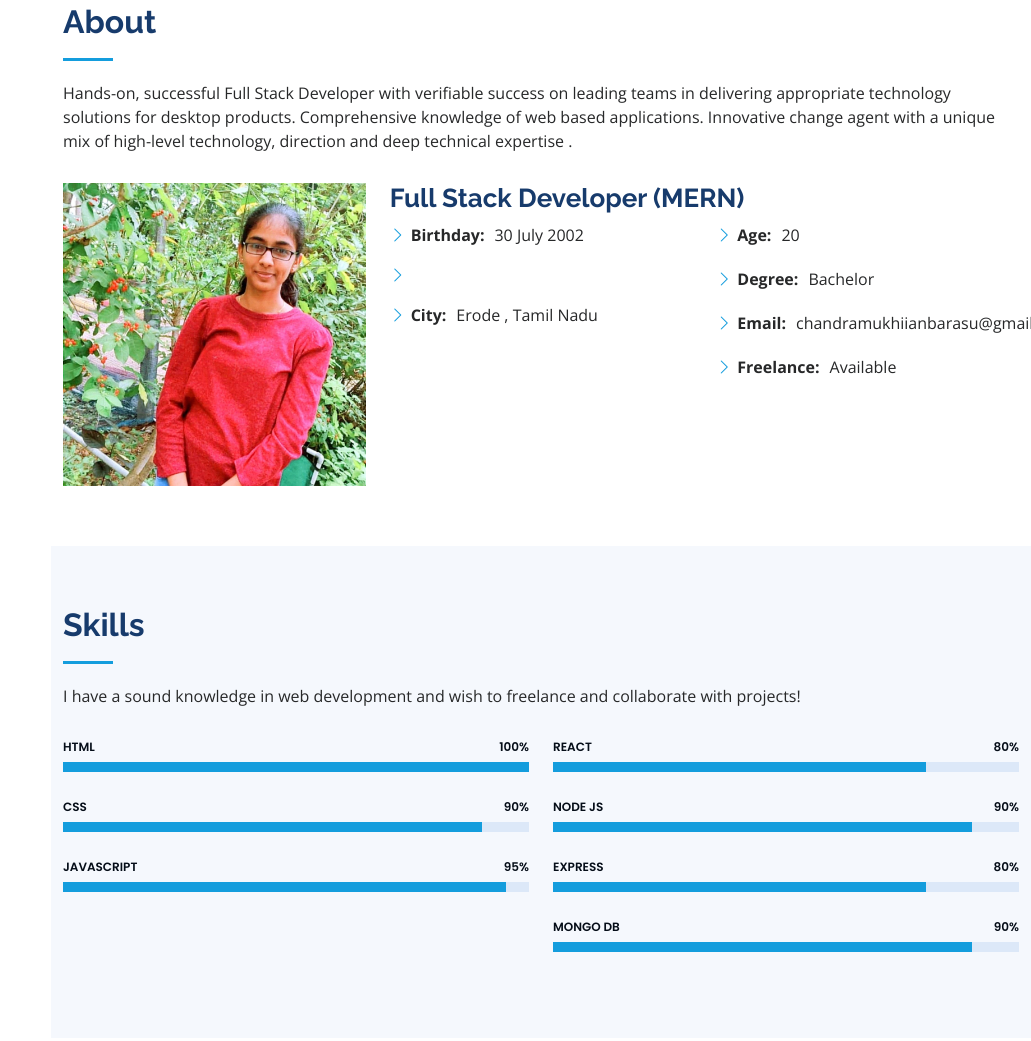
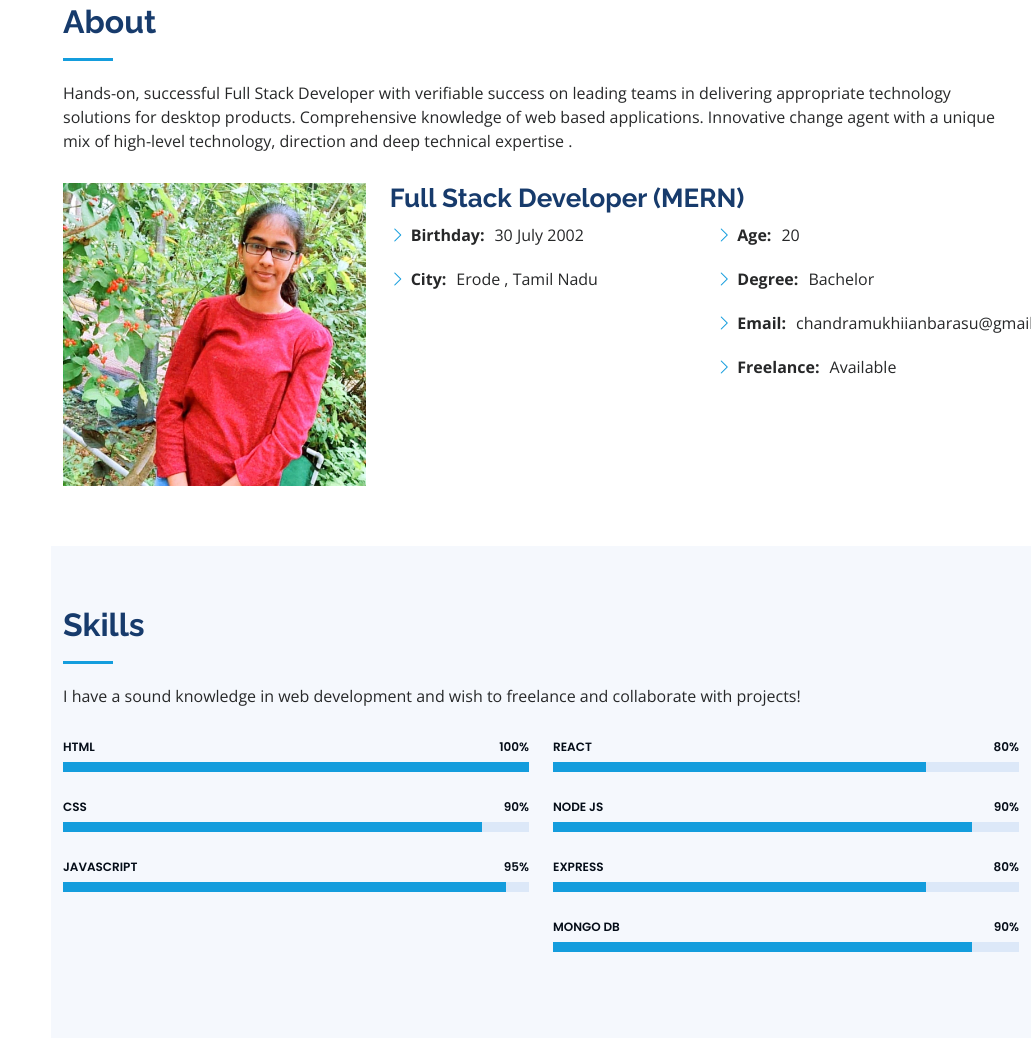
Before and after one commit to CHANDRAMUKHII/Portfolio, a plain HTML site: page index.html in a window 1280 px wide. Shown: the part 857-1898 px from the top of the page, without its empty margins (249-1280 px from the left). Drawn offline with nearby package versions, Linux system fonts and the light colour scheme; a web font is replaced by a local one.

Commit message:
Update index.html

```diff
--- a/index.html
+++ b/index.html
@@ -161,10 +161,10 @@
                       <strong>Birthday:</strong> <span>30 July 2002</span>
                     </li>
 
-                    <li>
-                      <i class="bi bi-chevron-right"></i>
+<!--                     <li>
+                      <i class="bi bi-chevron-right"></i> -->
 <!--                       <strong>Phone:</strong> <span>+91 9500525**0</span> -->
-                    </li>
+<!--                     </li> -->
                     <li>
                       <i class="bi bi-chevron-right"></i>
                       <strong>City:</strong> <span>Erode , Tamil Nadu</span>
```
